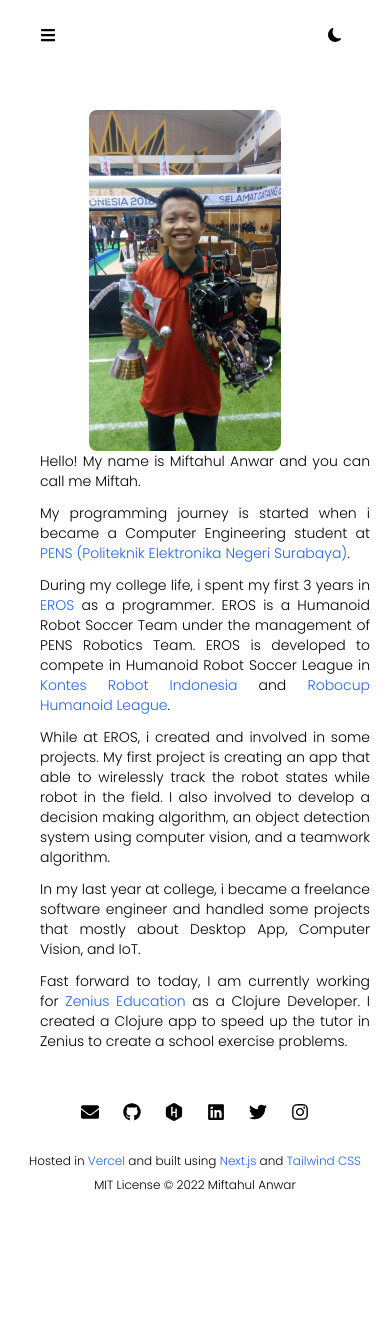
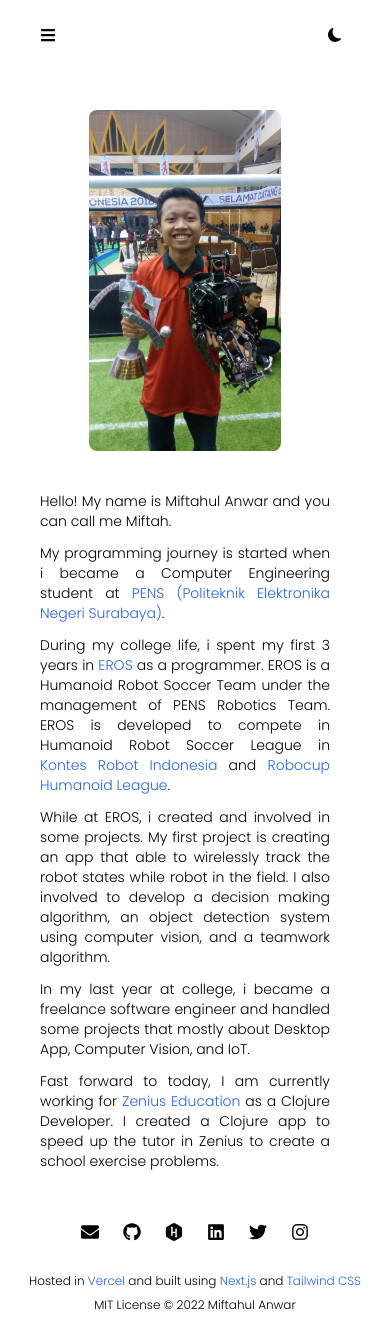
Before and after one commit to mifwar/personal_site, a Next.js app: page /about in a window 390 px wide. Before the commit the page ends 1197 px from the top, so only its background shows below. Built offline with nearby package versions, Linux system fonts and the light colour scheme.

Commit message:
fix wrong margin

```diff
--- a/pages/about/index.js
+++ b/pages/about/index.js
@@ -65,10 +65,10 @@ const About = () => {
           />
           <div className="flex justify-center items-start xs:items-center dark:text-white my-10 xs:flex-col-reverse">
             <div className="ml-10 mr-5 max-w-lg text-justify font-Poppins text-sm">
-              <p className="mb-3">
+              <p className="mb-3 xs:mr-10">
                 Hello! My name is Miftahul Anwar and you can call me Miftah.
               </p>
-              <p className="my-3">
+              <p className="my-3 xs:mr-10">
                 My programming journey is started when i became a Computer
                 Engineering student at
                 {customLink(
@@ -77,7 +77,7 @@ const About = () => {
                 )}
                 .
               </p>
-              <p className="my-3">
+              <p className="my-3 xs:mr-10">
                 During my college life, i spent my first 3 years in
                 {customLink("https://erosrobotic.id/", " EROS ")} as a
                 programmer. EROS is a Humanoid Robot Soccer Team under the
@@ -94,19 +94,19 @@ const About = () => {
                 )}
                 .
               </p>
-              <p className="my-3">
+              <p className="my-3 xs:mr-10">
                 While at EROS, i created and involved in some projects. My first
                 project is creating an app that able to wirelessly track the
                 robot states while robot in the field. I also involved to
                 develop a decision making algorithm, an object detection system
                 using computer vision, and a teamwork algorithm.
               </p>
-              <p className="my-3">
+              <p className="my-3 xs:mr-10">
                 In my last year at college, i became a freelance software
                 engineer and handled some projects that mostly about Desktop
                 App, Computer Vision, and IoT.
               </p>
-              <p className="my-3">
+              <p className="my-3 xs:mr-10">
                 Fast forward to today, I am currently working for
                 {customLink("https://www.zenius.net/", " Zenius Education ")}
                 as a Clojure Developer. I created a Clojure app to speed up the
@@ -114,7 +114,7 @@ const About = () => {
               </p>
             </div>
             <Image
-              className="rounded-lg ml-5 mr-10  w-56 xs:w-48"
+              className="rounded-lg ml-5 mr-10 mb-10 w-56 xs:w-48"
               src={about}
               alt="Miftahul Anwar"
               placeholder="blur"
```
